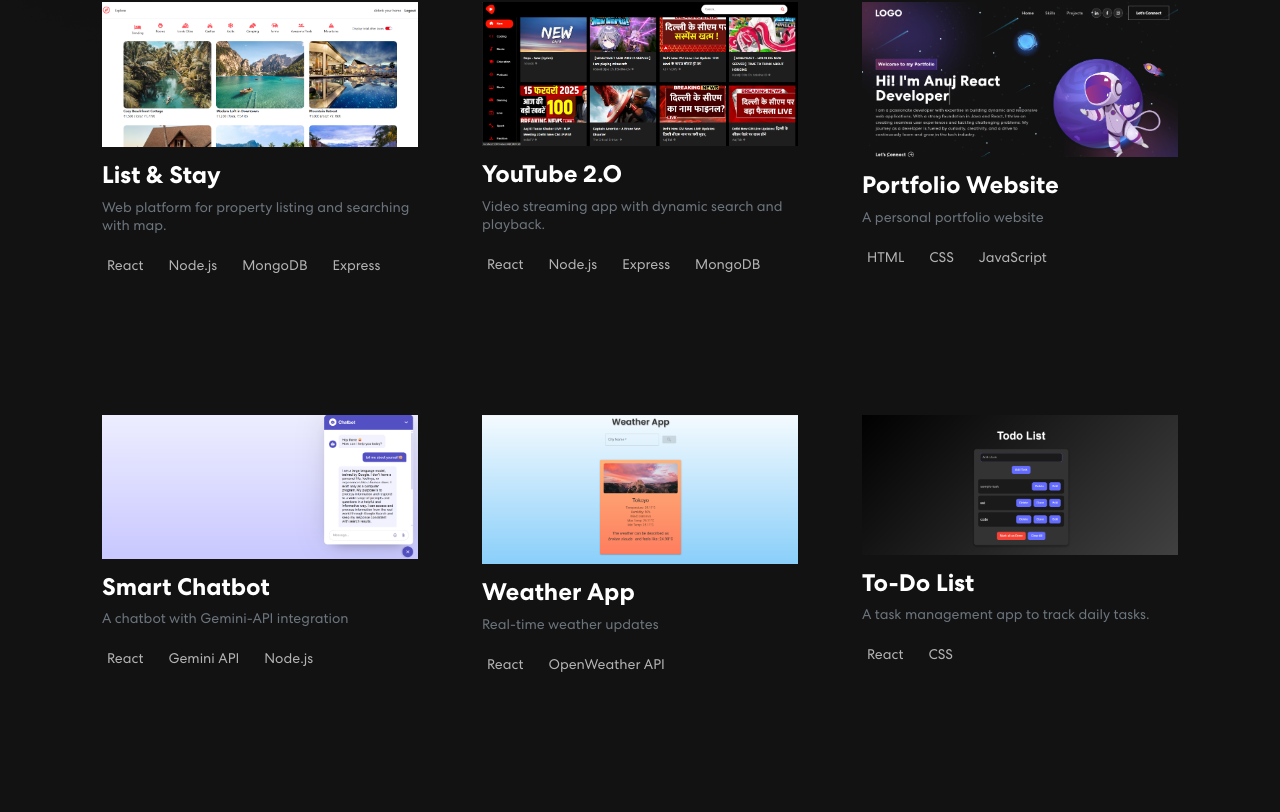
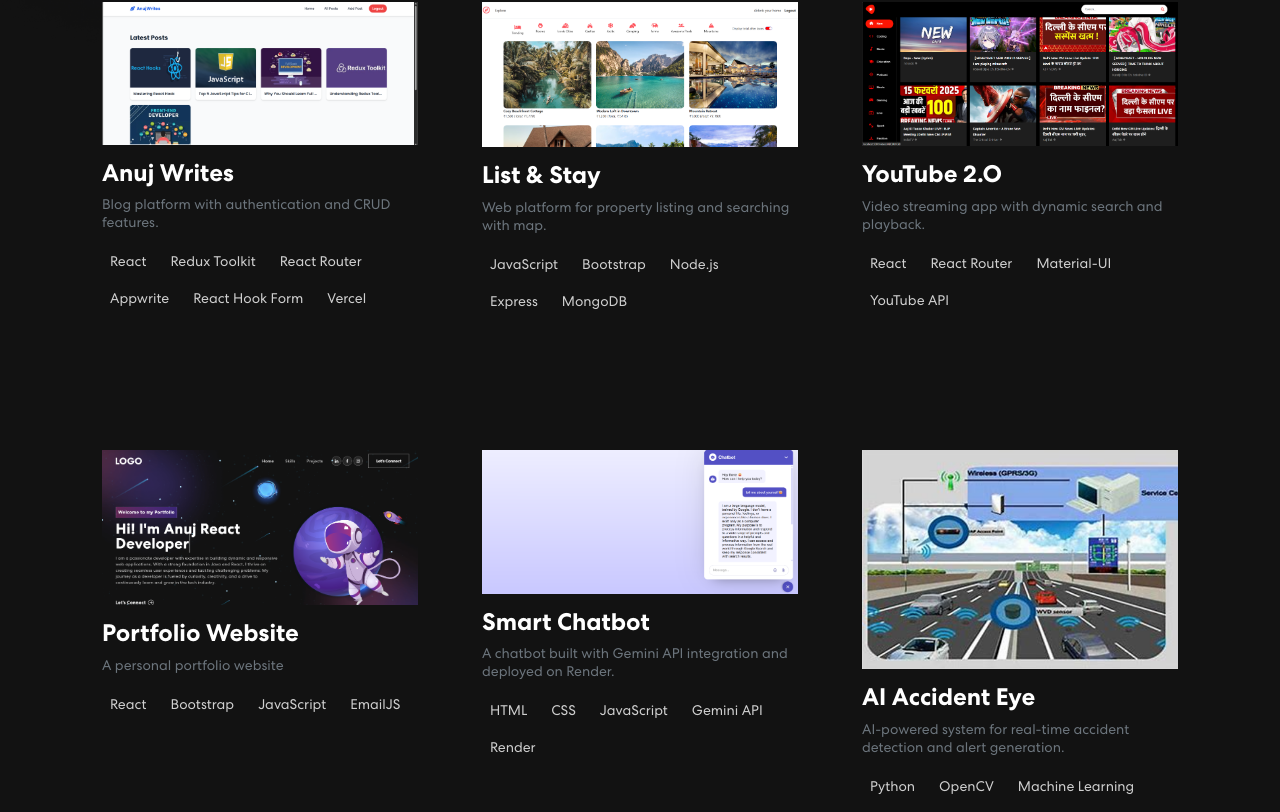
Before and after one commit to aj-024/Portfolio, a React (Create React App) app: page / in a window 1280 px wide. Shown: the part 1517-2329 px from the top of the page. Built offline with nearby package versions, Linux system fonts and the light colour scheme.

Commit message:
Updated skills and Projects

```diff
--- a/package.json
+++ b/package.json
@@ -10,6 +10,7 @@
     "animate.css": "^4.1.1",
     "bootstrap": "^5.1.3",
     "framer-motion": "^12.4.3",
+    "lucide-react": "^0.542.0",
     "react": "^18.1.0",
     "react-bootstrap": "^2.4.0",
     "react-bootstrap-icons": "^1.8.2",
@@ -25,7 +26,7 @@
     "web-vitals": "^2.1.4"
   },
   "scripts": {
-     "start": "npm run client",
+    "start": "npm run client",
     "client": "react-scripts start",
     "build": "CI=false react-scripts build",
     "test": "react-scripts test",
--- a/public/index.html
+++ b/public/index.html
@@ -15,6 +15,8 @@
       user's mobile device or desktop. See https://developers.google.com/web/fundamentals/web-app-manifest/
     -->
     <link rel="manifest" href="%PUBLIC_URL%/manifest.json" />
+    <link rel="stylesheet" href="https://cdnjs.cloudflare.com/ajax/libs/font-awesome/6.5.1/css/all.min.css" />
+
     <!--
       Notice the use of %PUBLIC_URL% in the tags above.
       It will be replaced with the URL of the `public` folder during the build.
--- a/src/components/ProjectCard.js
+++ b/src/components/ProjectCard.js
@@ -1,24 +1,26 @@
 import { motion, useScroll, useTransform } from "framer-motion";
 import { Tilt } from "react-tilt";
-import { useRef } from "react";
-import navIcon2 from '../assets/img/nav-icon2.svg';
+import { useRef, useState } from "react";
+import { ExternalLink, Github } from "lucide-react";
+
 
 // Framer Motion animation variants
 const cardVariants = {
-  hidden: { opacity: 0, y: 50 }, // Initially hidden and moved down
+  hidden: { opacity: 0, y: 50 },
   visible: (delay) => ({
     opacity: 1,
     y: 0,
-    transition: { duration: 0.6, delay }, // Dynamic delay for stagger effect
+    transition: { duration: 0.6, delay },
   }),
 };
 
-export const ProjectCard = ({ title, description, imgUrl, source_code_link, index, techStack }) => {
+export const ProjectCard = ({ title, description, imgUrl, source_code_link, live_demo_link, index, techStack }) => {
   const ref = useRef(null);
   const { scrollYProgress } = useScroll({ target: ref, offset: ["start end", "end start"] });
+  const parallaxY = useTransform(scrollYProgress, [0, 1], [-10, 10]);
 
-  // Parallax effect on image
-  const parallaxY = useTransform(scrollYProgress, [0, 1], [-10, 10]); // Moves image slightly when scrolling
+  // Overlay hover state
+  const [isHovered, setIsHovered] = useState(false);
 
   return (
     <motion.div
@@ -27,18 +29,15 @@ export const ProjectCard = ({ title, description, imgUrl, source_code_link, inde
       initial="hidden"
       whileInView="visible"
       viewport={{ once: true, amount: 0.3 }}
-      custom={index * 0.2} // Stagger animation by index
-      whileHover={{ scale: 1.05, rotate: 1 }} // Hover effect
+      custom={index * 0.2}
+      whileHover={{ scale: 1.05, rotate: 1 }}
     >
-      {/* Apply Tilt effect for 3D hover animation */}
       <Tilt
-        options={{
-          max: 25,
-          scale: 1,
-          speed: 450,
-        }}
-        className="project-card relative"
+        options={{ max: 25, scale: 1, speed: 450 }}
+        className="project-card relative overflow-hidden rounded-2xl"
         ref={ref}
+        onMouseEnter={() => setIsHovered(true)}
+        onMouseLeave={() => setIsHovered(false)}
       >
         {/* Project Image with slight parallax effect */}
         <motion.div style={{ y: parallaxY }}>
@@ -49,28 +48,51 @@ export const ProjectCard = ({ title, description, imgUrl, source_code_link, inde
           />
         </motion.div>
 
+
+
+        {/* Overlay with buttons */}
+{isHovered && (
+  <div className="overlay">
+    {live_demo_link && (
+      <motion.a
+        href={live_demo_link}
+        target="_blank"
+        rel="noopener noreferrer"
+        className="overlay-btn"
+        whileHover={{ scale: 1.08 }}
+      >
+        <i className="fas fa-external-link-alt"></i>
+      </motion.a>
+    )}
+    {source_code_link && (
+      <motion.a
+        href={source_code_link}
+        target="_blank"
+        rel="noopener noreferrer"
+        className="overlay-btn"
+        whileHover={{ scale: 1.08 }}
+      >
+        <i className="fab fa-github"></i>
+      </motion.a>
+    )}
+  </div>
+)}
+
+
+
+
         {/* Project Content (Title & Description) */}
         <div className="project-content mt-4">
           <h3 className="text-white font-bold text-2xl">{title}</h3>
           <p className="text-secondary mt-2">{description}</p>
-
-          {/* Tech Stack on hover */}
-          <div className="tech-stack mt-3">
+          <div className="tech-stack mt-3 flex flex-wrap gap-2">
             {techStack && techStack.map((tech, index) => (
-              <span key={index} className="tech-name">{tech}</span>
+              <span key={index} className="tech-name bg-gray-800 text-white px-2 py-1 rounded-md text-sm">
+                {tech}
+              </span>
             ))}
           </div>
         </div>
-
-        {/* GitHub Logo Button (Top-Right) */}
-        <a
-          href={source_code_link}
-          target="_blank"
-          rel="noopener noreferrer"
-          className="github-logo absolute top-2 right-2"
-        >
-          <img src={navIcon2} alt="GitHub" className="w-6 h-6" />
-        </a>
       </Tilt>
     </motion.div>
   );
--- a/src/components/Projects.js
+++ b/src/components/Projects.js
@@ -11,6 +11,7 @@ import projImg8 from "../assets/img/project-img8.png";
 import projImg9 from "../assets/img/project-img9.png";
 import projImg10 from "../assets/img/project-img10.png";
 import projImg11 from "../assets/img/project-img11.png";
+import projImg12 from "../assets/img/project-img12.png";
 
 import 'animate.css';
 import TrackVisibility from 'react-on-screen';
@@ -18,82 +19,94 @@ import TrackVisibility from 'react-on-screen';
 export const Projects = () => {
   const projects = [
     {
+      title: "Anuj Writes",
+      description: "Blog platform with authentication and CRUD features.",
+      imgUrl: projImg12,
+      source_code_link: "https://github.com/aj-024/AnujWrites",
+      live_demo_link: "https://anuj-writes.vercel.app",
+      techStack: ['React', 'Redux Toolkit', 'React Router', 'Appwrite', 'React Hook Form', 'Vercel']
+    },
+    {
       title: "List & Stay",
       description: "Web platform for property listing and searching with map.",
       imgUrl: projImg10,
       source_code_link: "https://github.com/aj-024/List-Stay",
-      techStack: ['React', 'Node.js', 'MongoDB', 'Express'] // Add tech stack here
+      live_demo_link: "",
+      techStack: ['JavaScript', 'Bootstrap', 'Node.js', 'Express', 'MongoDB']
     },
     {
       title: "YouTube 2.O",
       description: "Video streaming app with dynamic search and playback.",
       imgUrl: projImg11,
       source_code_link: "https://github.com/aj-024/YouTube-2.O",
-      techStack: ['React', 'Node.js', 'Express', 'MongoDB']
+      live_demo_link: "",
+      techStack: ['React', 'React Router', 'Material-UI', 'YouTube API']
     },
     {
       title: "Portfolio Website",
       description: "A personal portfolio website",
       imgUrl: projImg2,
       source_code_link: "https://github.com/aj-024/Portfolio",
-      techStack: ['HTML', 'CSS', 'JavaScript']
+      live_demo_link: "https://portfolio-anujs-projects-5a26abb1.vercel.app",
+      techStack: ['React', 'Bootstrap', 'JavaScript', 'EmailJS']
     },
     {
       title: "Smart Chatbot",
-      description: "A chatbot with Gemini-API integration",
+      description: "A chatbot built with Gemini API integration and deployed on Render.",
       imgUrl: projImg1,
       source_code_link: "https://github.com/aj-024/AI-ChatBot",
-      techStack: ['React', 'Gemini API', 'Node.js']
+      live_demo_link: "https://ai-chatbot-3118.onrender.com/",
+      techStack: ['HTML', 'CSS', 'JavaScript', 'Gemini API', 'Render']
     },
+    // {
+    //   title: "Weather App",
+    //   description: "Real-time weather updates",
+    //   imgUrl: projImg3,
+    //   source_code_link: "https://github.com/aj-024",
+    //   live_demo_link: "",
+    //   techStack: ['React', 'OpenWeather API']
+    // },
+    // {
+    //   title: "To-Do List",
+    //   description: "A task management app to track daily tasks.",
+    //   imgUrl: projImg4,
+    //   source_code_link: "https://github.com/aj-024",
+    //   live_demo_link: "",
+    //   techStack: ['React', 'CSS']
+    // },
+    // {
+    //   title: "Lottery Game",
+    //   description: "A game to pick random winning numbers.",
+    //   imgUrl: projImg5,
+    //   source_code_link: "https://github.com/aj-024",
+    //   live_demo_link: "",
+    //   techStack: ['JavaScript', 'HTML', 'CSS']
+    // },
+    // {
+    //   title: "Simon Says Game",
+    //   description: "A memory game where players repeat a sequence of colors.",
+    //   imgUrl: projImg6,
+    //   source_code_link: "https://github.com/aj-024",
+    //   live_demo_link: "",
+    //   techStack: ['JavaScript', 'HTML', 'CSS']
+    // },
     {
-      title: "Weather App",
-      description: "Real-time weather updates",
-      imgUrl: projImg3,
+      title: "AI Accident Eye",
+      description: "AI-powered system for real-time accident detection and alert generation.",
+      imgUrl: projImg8,
       source_code_link: "https://github.com/aj-024",
-      techStack: ['React', 'OpenWeather API']
-    },
-    {
-      title: "To-Do List",
-      description: "A task management app to track daily tasks.",
-      imgUrl: projImg4,
-      source_code_link: "https://github.com/aj-024",
-      techStack: ['React', 'CSS']
-    },
-    {
-      title: "Lottery Game",
-      description: "A game to pick random winning numbers.",
-      imgUrl: projImg5,
-      source_code_link: "https://github.com/aj-024",
-      techStack: ['JavaScript', 'HTML', 'CSS']
-    },
-    {
-      title: "Simon Says Game",
-      description: "A memory game where players repeat a sequence of colors.",
-      imgUrl: projImg6,
-      source_code_link: "https://github.com/aj-024",
-      techStack: ['JavaScript', 'HTML', 'CSS']
+      live_demo_link: "",
+      techStack: ['Python', 'OpenCV', 'Machine Learning','Computer Vision', 'YOLO']
     },
     {
       title: "ATM Simulator",
       description: "A simulation of basic ATM functionalities like withdrawal, deposit, and balance check.",
       imgUrl: projImg7,
       source_code_link: "https://github.com/aj-024/ATM-Simulator",
+      live_demo_link: "",
       techStack: ['Java', 'Swing']
     },
-    {
-      title: "AI Accident Eye",
-      description: "AI-powered system for real-time accident detection and alert generation.",
-      imgUrl: projImg8,
-      source_code_link: "https://github.com/aj-024",
-      techStack: ['Python', 'OpenCV', 'Machine Learning', 'YOLO']
-    },
-    {
-      title: "Wireless EV Charging System",
-      description: "A system that charges electric vehicles wirelessly while in motion.",
-      imgUrl: projImg9,
-      source_code_link: "https://github.com/aj-024",
-      techStack: ['IoT', 'Wireless Charging', 'Arduino']
-    }
+
   ];
 
   return (
@@ -112,6 +125,7 @@ export const Projects = () => {
                     <ProjectCard
                       key={index}
                       {...project}
+                      index={index}
                     />
                   ))}
                 </div>
```
Also changed, not shown: src/App.css (+77 -0 lines), src/components/Skills.js (+6 -11 lines), src/assets/img/project-img12.png (added), 1 other file (tests, documents, lock files or other folders).
